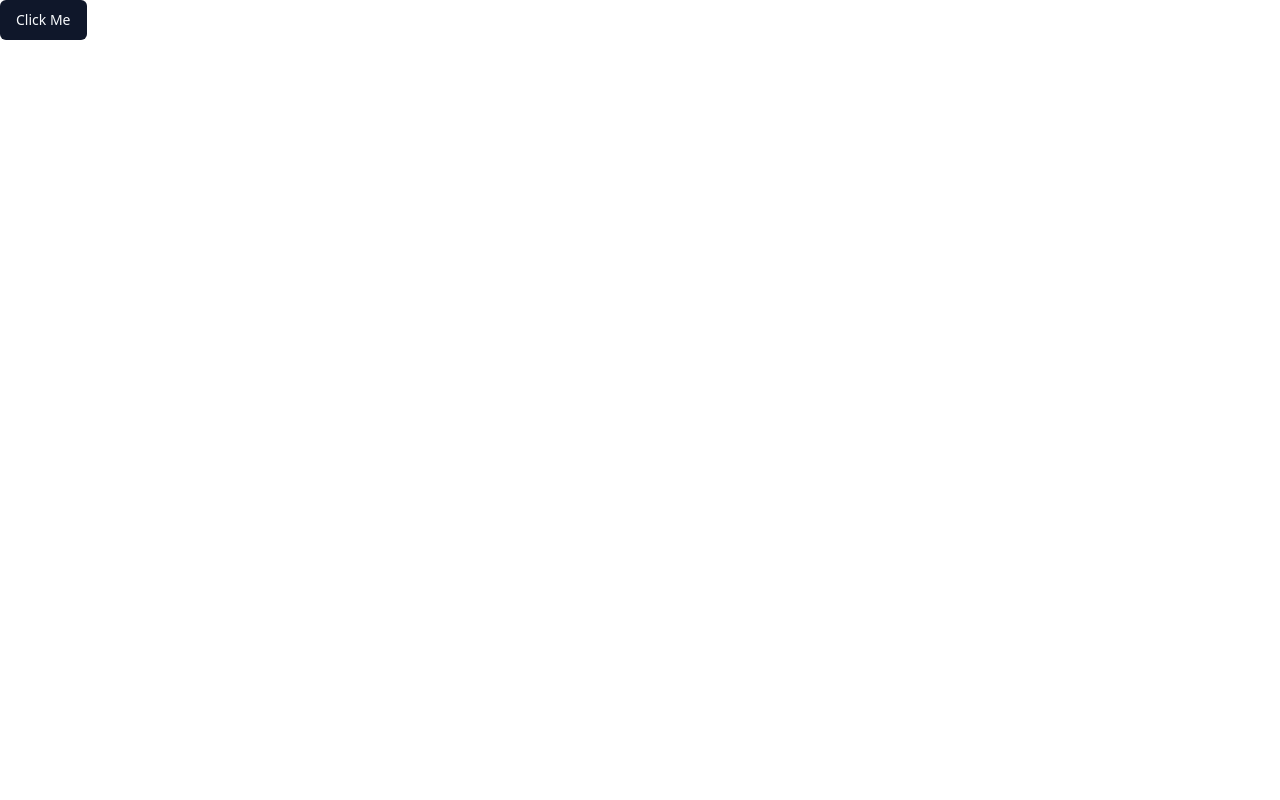
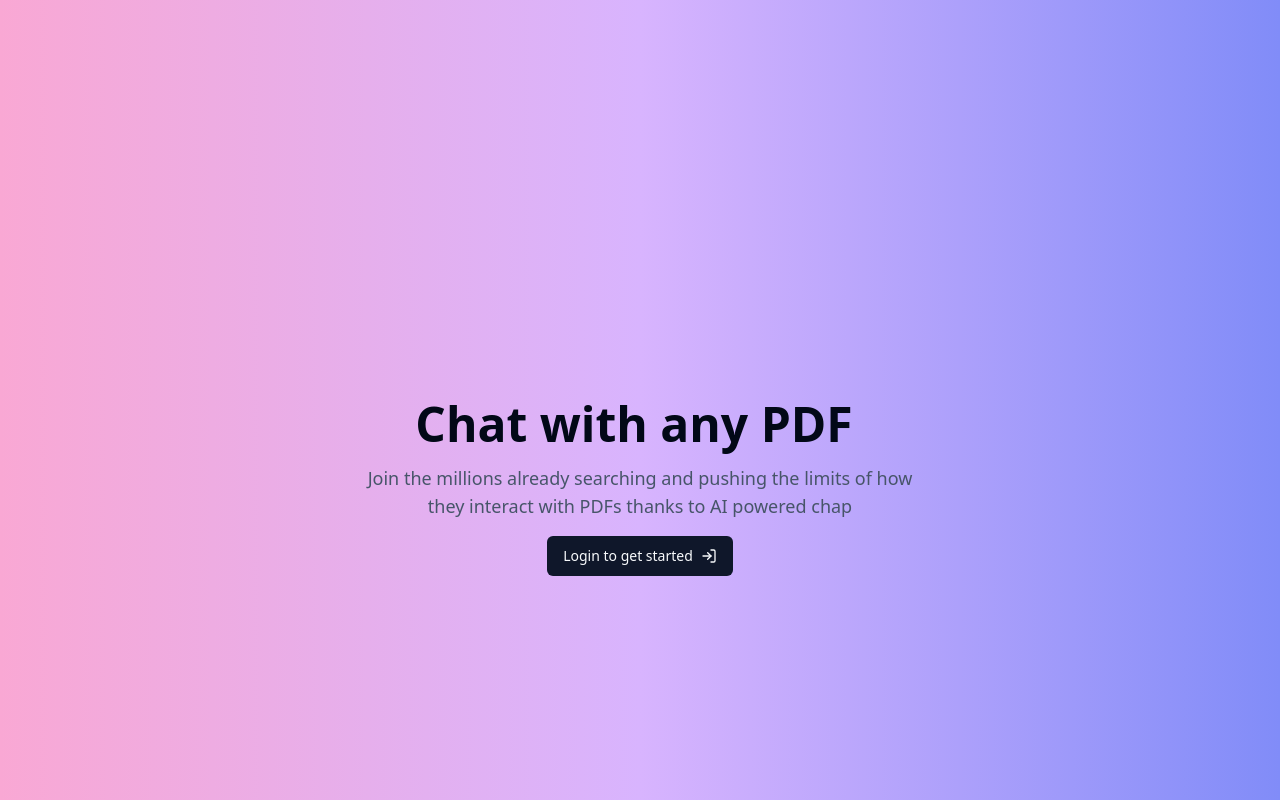
Before and after one commit to Tfauves/sluper-pdf-chap, a Next.js app: page / in a window 1280 px wide. Built offline with nearby package versions, Linux system fonts and the light colour scheme; no server answers.

Commit message:
implemented auth with sign in and sign up pages

```diff
--- a/app/page.tsx
+++ b/app/page.tsx
@@ -1,5 +1,42 @@
 import { Button } from "@/components/ui/button";
+import { UserButton, auth } from "@clerk/nextjs/app-beta";
+import Link from "next/link";
+import { LogIn } from "lucide-react";
 
-export default function Home() {
-  return <Button>Click Me</Button>;
+export default async function Home() {
+  const { userId } = await auth();
+  const isAuth = !!userId;
+
+  return (
+    <div className="w-screen min-h-screen bg-gradient-to-r from-pink-300 via-purple-300 to-indigo-400">
+      <div className="absolute top-1/2 left-1/2 -translate-x-1/2 -translate-y1/2">
+        <div className="flex flex-col items-center text-center">
+          <div className="flex items-center">
+            <h1 className="mr-3 text-5xl font-semibold">Chat with any PDF</h1>
+            <UserButton afterSignOutUrl="/" />
+          </div>
+
+          <div className="flex mt-2">
+            {isAuth && <Button>Go to Chats</Button>}
+          </div>
+          <p className="max-w-xl mt-2 text-lg text-slate-600">
+            Join the millions already searching and pushing the limits of how
+            they interact with PDFs thanks to AI powered chap
+          </p>
+          <div className="w-full mt-4">
+            {isAuth ? (
+              <h1>fileupload</h1>
+            ) : (
+              <Link href="/sign-in">
+                <Button>
+                  Login to get started
+                  <LogIn className="w-4 ml-2" />
+                </Button>
+              </Link>
+            )}
+          </div>
+        </div>
+      </div>
+    </div>
+  );
 }
--- /dev/null
+++ b/app/sign-in/[[...sign-in]]/page.tsx
@@ -0,0 +1,9 @@
+import { SignIn } from "@clerk/nextjs";
+
+export default function Page() {
+  return (
+    <div className="absolute top-1/2 left-1/2 -translate-x-1/2 -translate-y-1/2">
+      <SignIn />
+    </div>
+  );
+}
--- /dev/null
+++ b/app/sign-up/[[...sign-up]]/page.tsx
@@ -0,0 +1,5 @@
+import { SignUp } from "@clerk/nextjs";
+
+export default function Page() {
+  return <SignUp />;
+}
```
